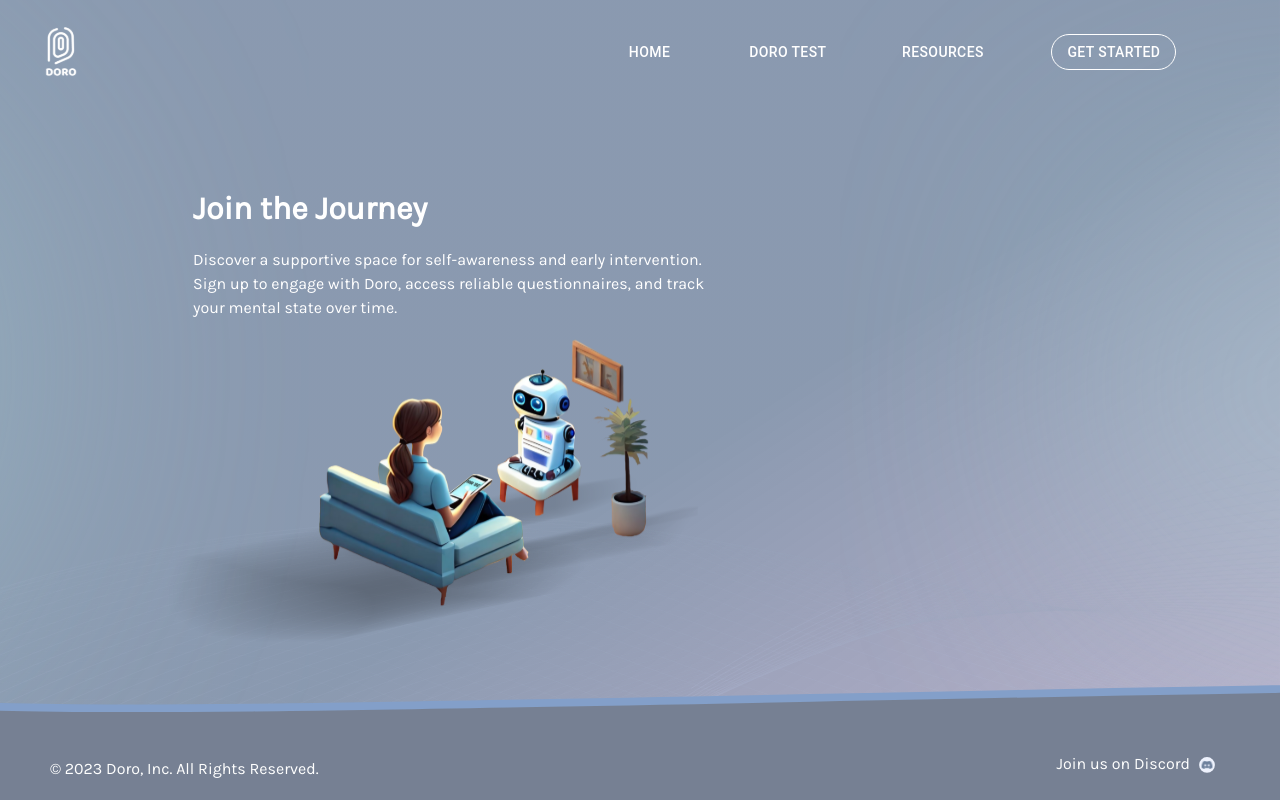
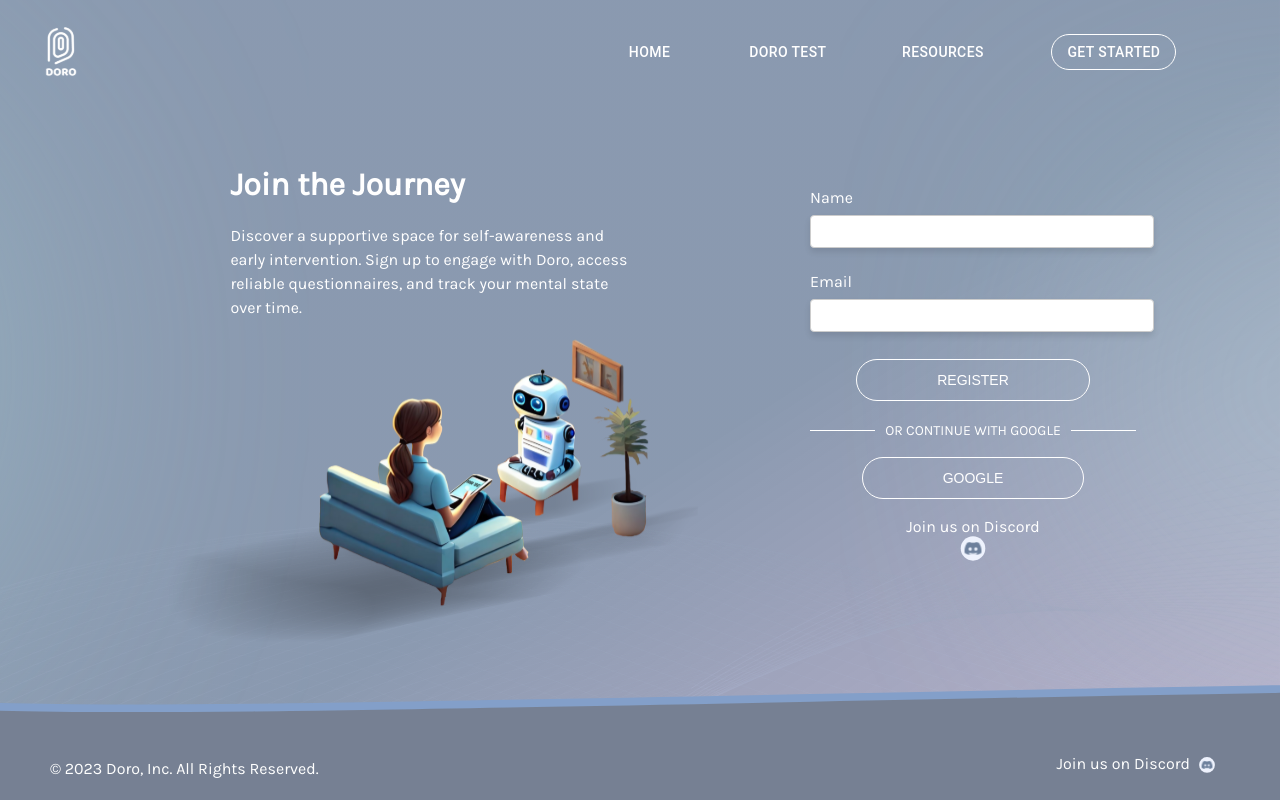
Before and after one commit to rastin1379/doro-frontend, a React (Create React App) app: page /get-started in a window 1280 px wide. Built offline with nearby package versions, Linux system fonts and the light colour scheme.

Commit message:
Add input fields to get started page

```diff
--- a/src/components/getstarted/getStartedPage.js
+++ b/src/components/getstarted/getStartedPage.js
@@ -3,6 +3,7 @@ import girlChattingImg from "../../assets/girlChattingWithBot.svg";
 import Navbar from "../Navbar";
 import Footer from "../Footer";
 import "../../styles/getStartedPage.css";
+import Discord from "../../assets/icons/discord.svg"
 
 function StartSection() {
   return (
@@ -19,6 +20,19 @@ function StartSection() {
             </p>
           </div>
           <img src={girlChattingImg} alt="Girl chatting with bot" />
+          <div className="input-section">
+            <label htmlFor="name">Name</label>
+            <input type="text" id="name" />
+            <label htmlFor="email">Email</label>
+            <input type="email" id="email" />
+            <button className="register-button">REGISTER</button>
+            <span className="google-signin">OR CONTINUE WITH GOOGLE</span>
+            <button className="register-button">GOOGLE</button>
+            <span className="join-discord">
+              Join us on Discord{" "}
+              <img src={Discord} alt="Discord" className="discord-icon" />
+            </span>
+          </div>
         </div>
       </div>
       <Footer />
@@ -26,4 +40,5 @@ function StartSection() {
   );
 }
 
+
 export default StartSection;
--- a/src/styles/getStartedPage.css
+++ b/src/styles/getStartedPage.css
@@ -28,13 +28,13 @@
     position: absolute;
     bottom: 0;
     left: 10%;
-    width: 60%;
-    max-width: 650px;
-    display: flex;
-    flex-direction: column;
-    align-items: flex-start;
+    width: 80%; /* To accommodate both the image and the input-section */
+    display: flex; /* To layout its children in a row */
+    justify-content: space-between;
+    align-items: flex-end; /* To align at the bottom */
     gap: 1rem;
 }
+
 
 .start-content img {
     width: 100%;
@@ -45,8 +45,7 @@
     position: absolute;
     bottom: 70%;
     left: 10%;
-    width: 80%;
-    max-width: 650px;
+    width: 40%;
     z-index: 10;
     color: rgb(255, 255, 255);
 }
@@ -70,6 +69,86 @@
     margin-left: 0;
 }
 
+.input-section {
+    display: flex;
+    flex-direction: column;
+    gap: 0.5rem;
+    padding: 1rem;
+    border-radius: 5px;
+    width: 35%; /* Adjust the width to fit the layout */
+    align-self: stretch; /* Makes the input section stretch to the height of start-content */
+    color: #ffffff;
+}
+
+.input-section label {
+    font-size: 1rem;
+    color: rgb(255, 255, 255);
+}
+
+.input-section input {
+    padding: 0.5rem;
+    border-radius: 4px;
+    border: 1px solid #ccc;
+    width: 100%;
+    margin-bottom: 1rem;
+    box-shadow: 0 4px 6px rgba(0, 0, 0, 0.1);
+}
+
+.register-button {
+    display: block;
+    margin: 1% auto 3%;
+    padding: 12px 80px;
+    background-color: transparent !important;
+    color: #ffffff;
+    border: 1px solid #ffffff;
+    border-radius: 25px;
+    cursor: pointer;
+    font-size: 14px;
+}
+
+.google-signin {
+    display: flex;
+    align-items: center;
+    justify-content: center;
+    position: relative;
+    width: 100%;
+    text-align: center;
+    font-size: 14px;
+    margin-top: 1%;
+    margin-bottom: 2%;
+    text-decoration: none;
+    color: rgb(255, 255, 255);
+}
+
+.google-signin::before,
+.google-signin::after {
+    content: '';
+    flex: 1;
+    height: 1px;
+    background: #FFFFFF; /* Color of the line */
+    position: relative;
+}
+
+.google-signin::before {
+    margin-right: 10px;
+}
+
+.google-signin::after {
+    margin-left: 10px;
+}
+
+.join-discord {
+    display: block;
+    width: 100%;
+    text-align: center;
+    font-size: 16px;
+}
+
+.discord-icon {
+    height: 25px;
+    width: auto;
+}
+
 Footer {
     position: absolute;
     bottom: 0;
```
